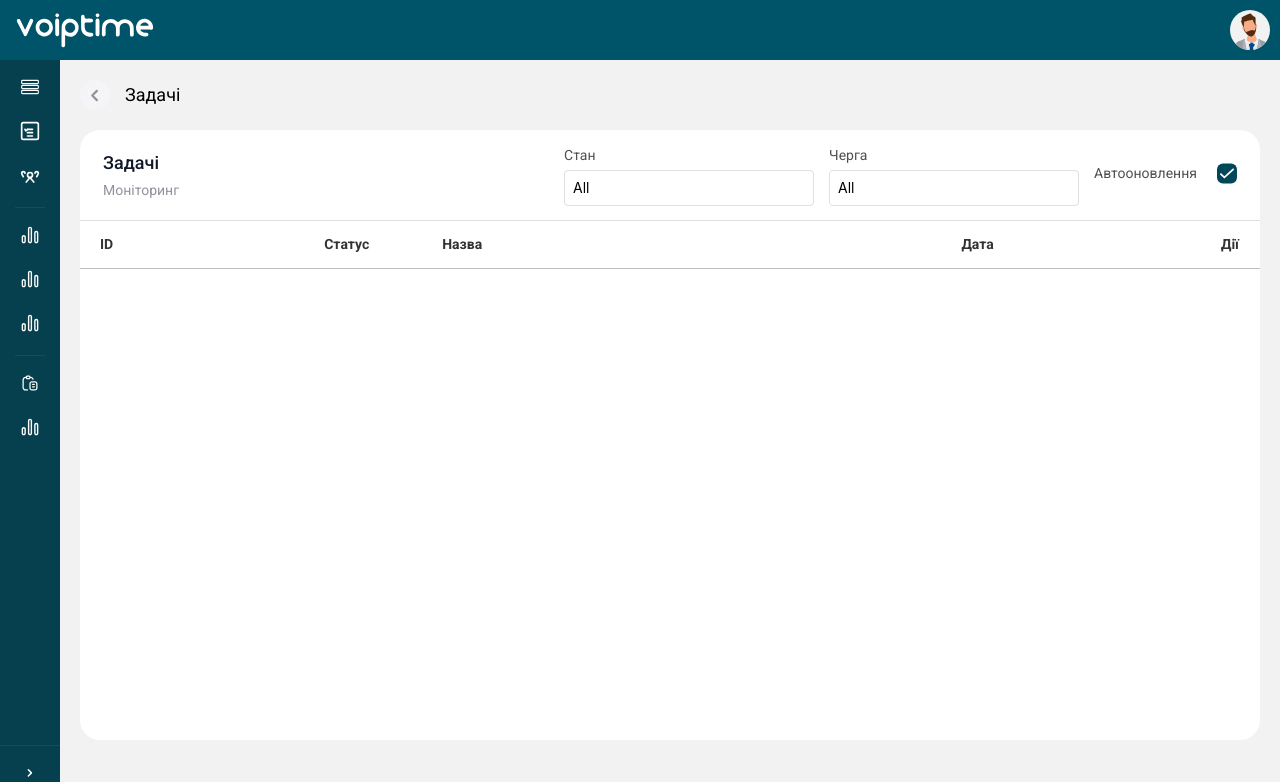
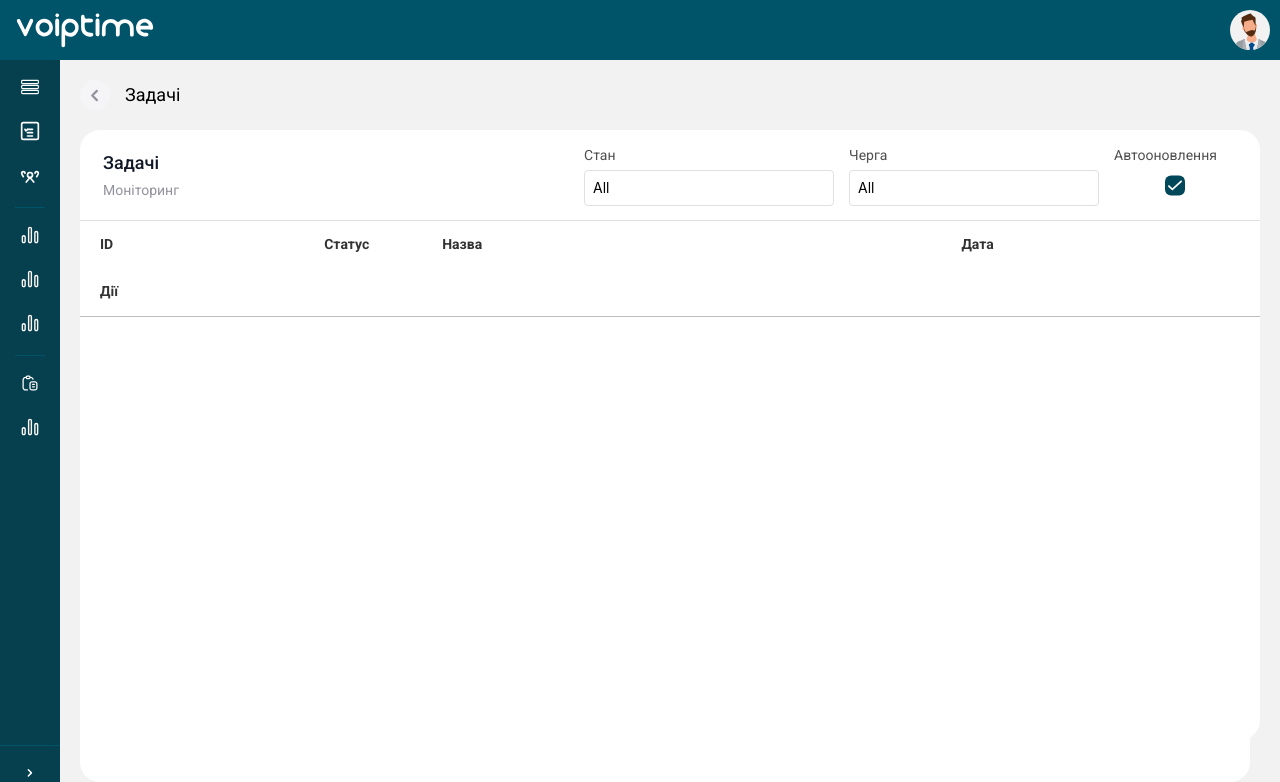
Before and after one commit to vkhomyn95/callcenter-call-quality, a FastAPI app: template communicator/templates/webhook/jobs.html in a window 1280 px wide. Shown: the top 782 px of the page. Run offline with FastAPI, Linux system fonts and the light colour scheme; the template is opened without the code that fills it, so the values that code supplies are empty; parts of the project's set-up code (start-up, migrations or seed data) failed here and were passed over; some libraries are stand-ins or nearby versions.

Commit message:
fix requirements

```diff
--- /dev/null
+++ b/communicator/templates/header/icons/icon-requeue.html
@@ -0,0 +1,5 @@
+<svg xmlns="http://www.w3.org/2000/svg" width="16" height="16" viewBox="0 0 24 24" fill="none" stroke="currentColor" stroke-width="2" stroke-linecap="round" stroke-linejoin="round">
+  <path d="M17 2v6h-6" />
+  <path d="M3 12a9 9 0 0 1 15-6.7L17 8" />
+  <path d="M21 12a9 9 0 0 1-15 6.7L7 16" />
+</svg>
--- a/communicator/templates/webhook/jobs.html
+++ b/communicator/templates/webhook/jobs.html
@@ -62,15 +62,15 @@
                                 </select>
                             </div>
                         </div>
-                        <div class="flex flex-direction-row justify-content-between ml-15">
-                          <label class="label label-required_danger" style="width: 100%">Автооновлення</label>
-                          <div class="w-100">
-                            <span id="toggleActive">
+                        <div class="flex flex-direction-column ml-15">
+                          <label class="label label-required_danger mb-5" style="width: 100%">Автооновлення</label>
+                          <div class="w-100 flex flex-content-center flex-align-center" style="height: 36px">
+                            <div id="toggleActive">
                               <span onclick="toggleAutorefresh()">
                                   {% include 'header/icons/icon-square-checked.html' %}
                                   <input type="hidden" checked id="autorefresh-switch">
                               </span>
-                            </span>
+                            </div>
                           </div>
                       </div>
                     </div>
@@ -91,7 +91,7 @@
                          {{ heading.name }}
                      </div>
                     {% else %}
-                    <div style="width: {% if heading.actions %}50px{% else %}{% if heading.status %}10%{% else %}{% if heading.id %}19%{% else %}22%{% endif %}{% endif %}{% endif %};">
+                    <div style="width: {% if heading.actions %}60px{% else %}{% if heading.status %}10%{% else %}{% if heading.id %}19%{% else %}22%{% endif %}{% endif %}{% endif %};">
                         {{ heading.name }}
                     </div>
                     {% endif %}
@@ -115,14 +115,14 @@
                               {{ job.created_at }}
                             </div>
 
-                            <div style="width: 50px">
+                            <div style="width: 60px">
                                 <div class="is-flex-direction-row is-align-content-center">
                                     <a onclick="deleteJob('{{ job.id }}')" style="color: #00475A">
                                        {% include 'header/icons/icon-delete.html' %}
                                     </a>
                                     {% if state == "failed" %}
                                         <a onclick="requeueJob('{{ job.id }}')" style="color: #00475A">
-                                           {% include 'header/icons/icon-edit.html' %}
+                                           {% include 'header/icons/icon-requeue.html' %}
                                         </a>
                                     {% endif %}
                                 </div>
@@ -279,15 +279,25 @@
                   .text(job.id);
                 row.append($("<div style='width: 19%'>").append(jobLink));
                 row.append($("<div style='width: 10%'>").append(state));
-                row.append($("<div style='width: 44%'>").text(job.name));
-                var formattedDate = new Date(job.created_at).toLocaleString();
-                row.append($("<div>").text(formattedDate));
+                row.append($("<div style='width: 45%'>").text(job.name));
+                row.append($("<div style='width: 20%'>").text(job.created_at));
 
-                var optionsCell = $("<div>");
+                var optionsCell = $("<div style='width: 80px' class='is-flex-direction-row is-align-content-center'>");
                 optionsCell.append(
-                  $("<button>")
+                  $("<a>")
+                      .html(`
+                        <svg width="16" height="16" viewBox="0 0 16 16" fill="none" xmlns="http://www.w3.org/2000/svg">
+                            <g clip-path="url(#clip0_1_1034)">
+                            <path d="M2.5 4.54465H13.5M3.1875 4.54465L3.875 13.2113C3.875 13.5944 4.01987 13.9618 4.27773 14.2327C4.53559 14.5036 4.88533 14.6558 5.25 14.6558H10.75C11.1147 14.6558 11.4644 14.5036 11.7223 14.2327C11.9801 13.9618 12.125 13.5944 12.125 13.2113L12.8125 4.54465M5.9375 4.54465V2.37798C5.9375 2.18644 6.00993 2.00274 6.13886 1.8673C6.2678 1.73185 6.44266 1.65576 6.625 1.65576H9.375C9.55734 1.65576 9.7322 1.73185 9.86114 1.8673C9.99007 2.00274 10.0625 2.18644 10.0625 2.37798V4.54465M6.625 8.15576L9.375 11.0447M9.375 8.15576L6.625 11.0447" stroke="#00475A" stroke-width="1.33333" stroke-linecap="round" stroke-linejoin="round"/>
+                            </g>
+                            <defs>
+                            <clipPath id="clip0_1_1034">
+                            <rect width="16" height="16" fill="white" transform="translate(0 0.00439453)"/>
+                            </clipPath>
+                            </defs>
+                        </svg>
 
-                    .text("Delete")
+                    `)
                     .addClass("delete-button")
                     .on("click", function () {
                       deleteJob(job.id);
@@ -297,8 +307,16 @@
                 if (state === "failed") {
                   optionsCell.append($("<span>").addClass("button-spacer"));
                   optionsCell.append(
-                    $("<button>")
-                      .text("Requeue")
+                    $("<a>")
+                      .html(
+                          `
+                          <svg xmlns="http://www.w3.org/2000/svg" width="16" height="16" viewBox="0 0 24 24" fill="none" stroke="currentColor" stroke-width="2" stroke-linecap="round" stroke-linejoin="round">
+                              <path d="M17 2v6h-6" />
+                              <path d="M3 12a9 9 0 0 1 15-6.7L17 8" />
+                              <path d="M21 12a9 9 0 0 1-15 6.7L7 16" />
+                            </svg>
+                          `
+                      )
                       .addClass("requeue-button")
                       .on("click", function () {
                         requeueJob(job.id);
--- a/communicator/templates/webhook/queues.html
+++ b/communicator/templates/webhook/queues.html
@@ -35,9 +35,9 @@
                         </div>
                     </div>
                     <div class="content-wrapper-head-actions">
-                        <div class="flex flex-direction-row justify-content-between ml-15">
-                          <label class="label label-required_danger" style="width: 100%">Автооновлення</label>
-                          <div class="w-100">
+                        <div class="flex flex-direction-column ml-15">
+                          <label class="label label-required_danger mb-5" style="width: 100%">Автооновлення</label>
+                          <div class="w-100 flex flex-content-center flex-align-center" style="height: 36px">
                             <span id="toggleActive">
                               <span onclick="toggleAutorefresh()">
                                   {% include 'header/icons/icon-square-checked.html' %}
--- a/communicator/templates/webhook/workers.html
+++ b/communicator/templates/webhook/workers.html
@@ -35,9 +35,9 @@
                         </div>
                     </div>
                     <div class="content-wrapper-head-actions">
-                        <div class="flex flex-direction-row justify-content-between ml-15">
-                          <label class="label label-required_danger" style="width: 100%">Автооновлення</label>
-                          <div class="w-100">
+                        <div class="flex flex-direction-column ml-15">
+                          <label class="label label-required_danger mb-5" style="width: 100%">Автооновлення</label>
+                          <div class="w-100 flex flex-content-center flex-align-center" style="height: 36px">
                             <span id="toggleActive">
                               <span onclick="toggleAutorefresh()">
                                   {% include 'header/icons/icon-square-checked.html' %}
```
Also changed, not shown: 1 other file.
